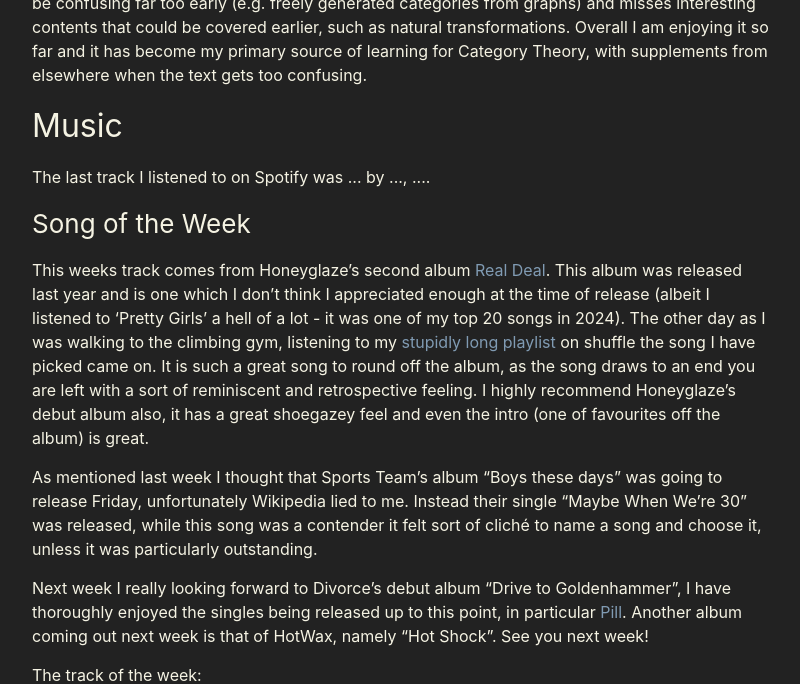
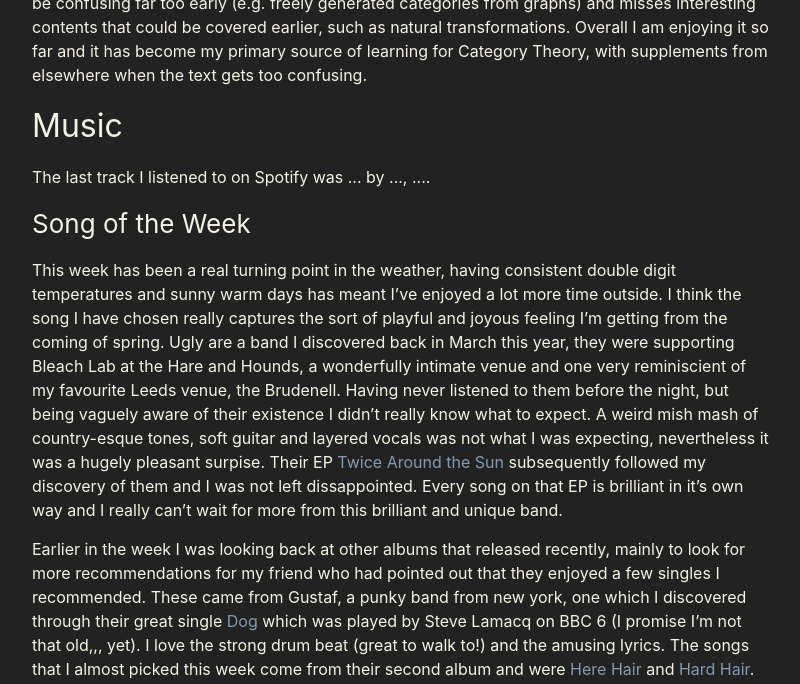
Before and after one commit to awsloth/awsloth.github.io, a Jekyll site: the page built from media.markdown, in a window 1280 px wide and 1400 px high, scrolled down 731 px. Shown: the top 684 px of the window, without its empty margins (238-1038 px from the left). Built offline with Jekyll 4.4.1, drawn with Linux system fonts in a browser that asks for light colours; a script that is not in the unit is left out; some of the changed text lies outside the part shown.

Commit message:
Update song of the week

```diff
--- a/media.markdown
+++ b/media.markdown
@@ -37,15 +37,17 @@
 
 ### Song of the Week
 
-This weeks track comes from Honeyglaze's second album [Real Deal](https://open.spotify.com/album/20QRMueqfMw1nHWOfXZGOL?si=qFAp0UNWQqW7hOxgizlbBw). This album was released last year and is one which I don't think I appreciated enough at the time of release (albeit I listened to 'Pretty Girls' a hell of a lot - it was one of my top 20 songs in 2024). The other day as I was walking to the climbing gym, listening to my [stupidly long playlist](https://open.spotify.com/playlist/70VLAlhpQ1goYABjtaWsIU?si=4a8a67fc0c884ba3) on shuffle the song I have picked came on. It is such a great song to round off the album, as the song draws to an end you are left with a sort of reminiscent and retrospective feeling. I highly recommend Honeyglaze's debut album also, it has a great shoegazey feel and even the intro (one of favourites off the album) is great.
+This week has been a real turning point in the weather, having consistent double digit temperatures and sunny warm days has meant I've enjoyed a lot more time outside. I think the song I have chosen really captures the sort of playful and joyous feeling I'm getting from the coming of spring. Ugly are a band I discovered back in March this year, they were supporting Bleach Lab at the Hare and Hounds, a wonderfully intimate venue and one very reminiscient of my favourite Leeds venue, the Brudenell. Having never listened to them before the night, but being vaguely aware of their existence I didn't really know what to expect. A weird mish mash of country-esque tones, soft guitar and layered vocals was not what I was expecting, nevertheless it was a hugely pleasant surpise. Their EP [Twice Around the Sun](https://open.spotify.com/album/3wzMjiyIQ2zDv3suwSHxpp?si=i2MGJ_c1QImW5YQ6cvEAKw) subsequently followed my discovery of them and I was not left dissappointed. Every song on that EP is brilliant in it's own way and I really can't wait for more from this brilliant and unique band.
 
-As mentioned last week I thought that Sports Team's album "Boys these days" was going to release Friday, unfortunately Wikipedia lied to me. Instead their single "Maybe When We're 30" was released, while this song was a contender it felt sort of cliché to name a song and choose it, unless it was particularly outstanding.
+Earlier in the week I was looking back at other albums that released recently, mainly to look for more recommendations for my friend who had pointed out that they enjoyed a few singles I recommended. These came from Gustaf, a punky band from new york, one which I discovered through their great single [Dog](https://open.spotify.com/track/0uK8gLvvWEVVeLG95CPuh0?si=8e105422d3d643ad) which was played by Steve Lamacq on BBC 6 (I promise I'm not that old,,, yet). I love the strong drum beat (great to walk to!) and the amusing lyrics. The songs that I almost picked this week come from their second album and were [Here Hair](https://open.spotify.com/track/1lhLS5iHmYUSpKBcsqnZRD?si=267d1a3375a4479e) and [Hard Hair](https://open.spotify.com/track/6VgB77wE7o9LTyDk0AukcR?si=7da5c39704144aa7). These songs come as a pair, where the first half builds slowly with a driving guitar almost too fast for the beat. Slowly more and more instruments build up and up until it all falls away and the song finishes, you almost feel like something is missing, at which point Hard Hair jumps straight in and gives you the release you crave for the whole first section.
 
-Next week I really looking forward to Divorce's debut album "Drive to Goldenhammer", I have thoroughly enjoyed the singles being released up to this point, in particular [Pill](https://open.spotify.com/track/4SqWJA9Yq8PGqhaXcLlENN?si=4fabf2c3f5e34f82). Another album coming out next week is that of HotWax, namely "Hot Shock". See you next week!
+The other artist I was looking back at was Lambrini Girls, a two woman led punk duo who are really not afraid to talk about what they want. Honestly, I can't fault them and it's one of the reasons I love them so much. [Terf Wars](https://open.spotify.com/track/7aNvsOmhlc4V07PdT4YgtN?si=0f79a9b02b824ab1) has got to be one of my top songs from them, probably just because the problem is so personal to me and it feels great to shout about it (even if I'm not actually shouting). Their recent album [Who Let the Dogs Out](https://open.spotify.com/album/4GzF4Yg3GSkKi4hAzmjBKV?si=gVO9pnFnTOmwck3lS1sypQ) is a great culmination of many very pertinent issues in current times, including but not limited to police brutality, gentrification, body image issues and nepotism. It is this last subject that one of my favourite songs off the album [Filthy Rich Nepo Baby](https://open.spotify.com/track/0z0IR9uRtwPhfGAq4wKNlb?si=20c89064956d4b24) broaches, the short intro song "Scarcity is Fake (communist propoganda)" which is recording of Kwame Ture then leads into the heavy and growling guitars which I love so much. The lyrics are so fun to sing (more talk) along to and I really can't wait to see this song live, I can just imagine the chaos live.
+
+Next week comes Courting's third album "Lust for Life" (no I will not put the whole title it is so long) and Fake Dads album "Holly Wholesome and the Slut Machine" a great title I know!
 
 The track of the week:
 
-<iframe style="border-radius:12px" src="https://open.spotify.com/embed/track/2RTZ724K7mKoIQKjeh9bpL?utm_source=generator" width="100%" height="152" frameBorder="0" allowfullscreen="" allow="autoplay; clipboard-write; encrypted-media; fullscreen; picture-in-picture" loading="lazy"></iframe>
+<iframe style="border-radius:12px" src="https://open.spotify.com/embed/track/5mQTjVSDJyi6yG6VynGyUo?utm_source=generator" width="100%" height="152" frameBorder="0" allowfullscreen="" allow="autoplay; clipboard-write; encrypted-media; fullscreen; picture-in-picture" loading="lazy"></iframe>
 
 To see an archive of the songs I have previously added, see here:
 
```
